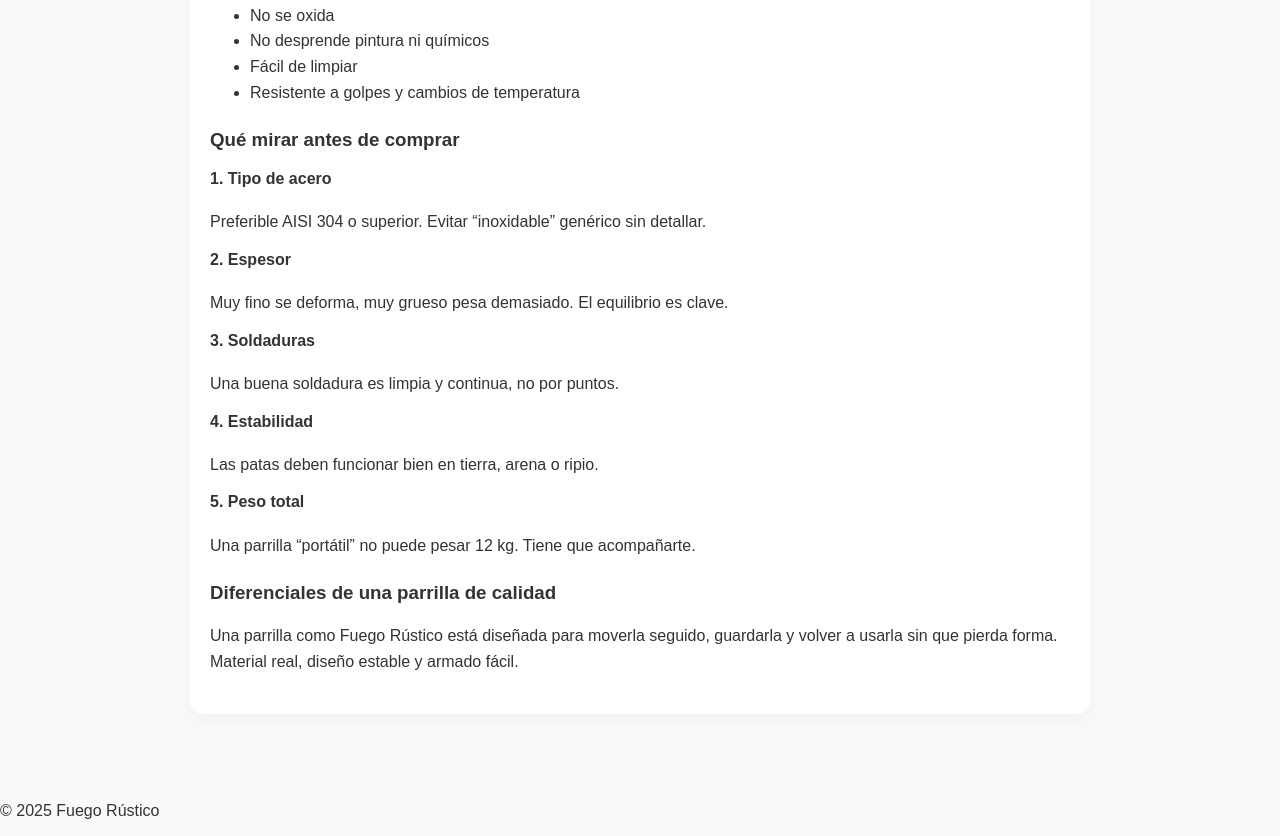
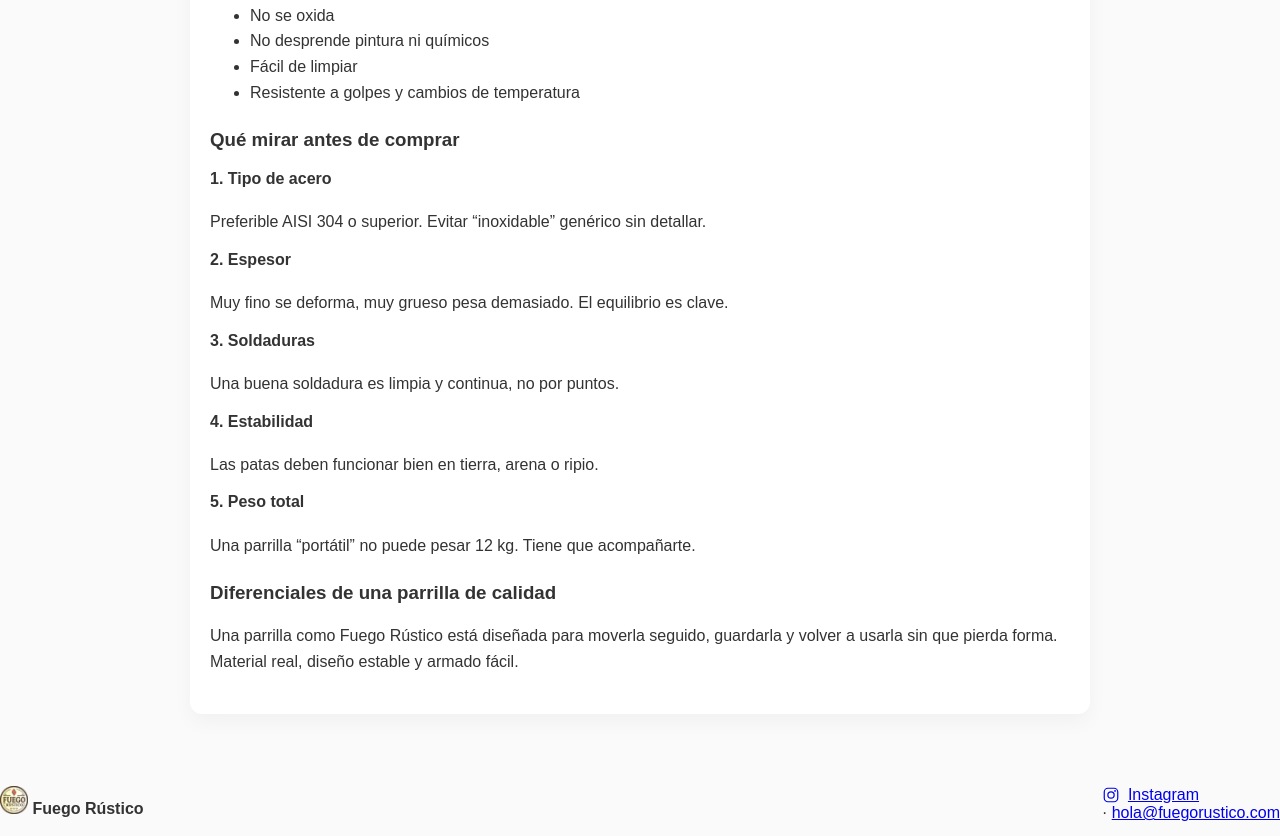
Before and after one commit to hernanhguevara-GH/sitio-fuego-rustico, a plain HTML site: page blog.html in a window 1280 px wide. Shown: the part 1431-2267 px from the top of the page. Drawn offline with Linux system fonts and the light colour scheme.

Commit message:
Update blog.html

```diff
--- a/blog.html
+++ b/blog.html
@@ -123,9 +123,25 @@
 
   </main>
 
-  <!-- FOOTER (COPIÁ EL DE TU INDEX SI QUERÉS) -->
-  <footer class="footer">
-    <p>&copy; 2025 Fuego Rústico</p>
+  <footer>
+    <div class="container" style="display:flex; gap:18px; justify-content:space-between; flex-wrap:wrap">
+      <div class="social">
+        <img src="/assets/logo.png" alt="logo" width="28" height="28" style="border-radius:8px"/>
+        <strong>Fuego Rústico</strong>
+      </div>
+      <div class="social">
+        <a href="https://instagram.com/fuegorustico" target="_blank" rel="noopener" style="display:flex; align-items:center; gap:8px">
+          <svg width="18" height="18" viewBox="0 0 24 24" fill="none" aria-hidden="true">
+            <rect x="3" y="3" width="18" height="18" rx="5" stroke="currentColor" stroke-width="1.6"/>
+            <circle cx="12" cy="12" r="4.2" stroke="currentColor" stroke-width="1.6"/>
+            <circle cx="17.4" cy="6.6" r="1.2" fill="currentColor"/>
+          </svg>
+          <span>Instagram</span>
+        </a>
+        <span>·</span>
+        <a href="mailto:adm.fuegorustico@gmail.com">hola@fuegorustico.com</a>
+      </div>
+    </div>
   </footer>
 
 </body>
```
